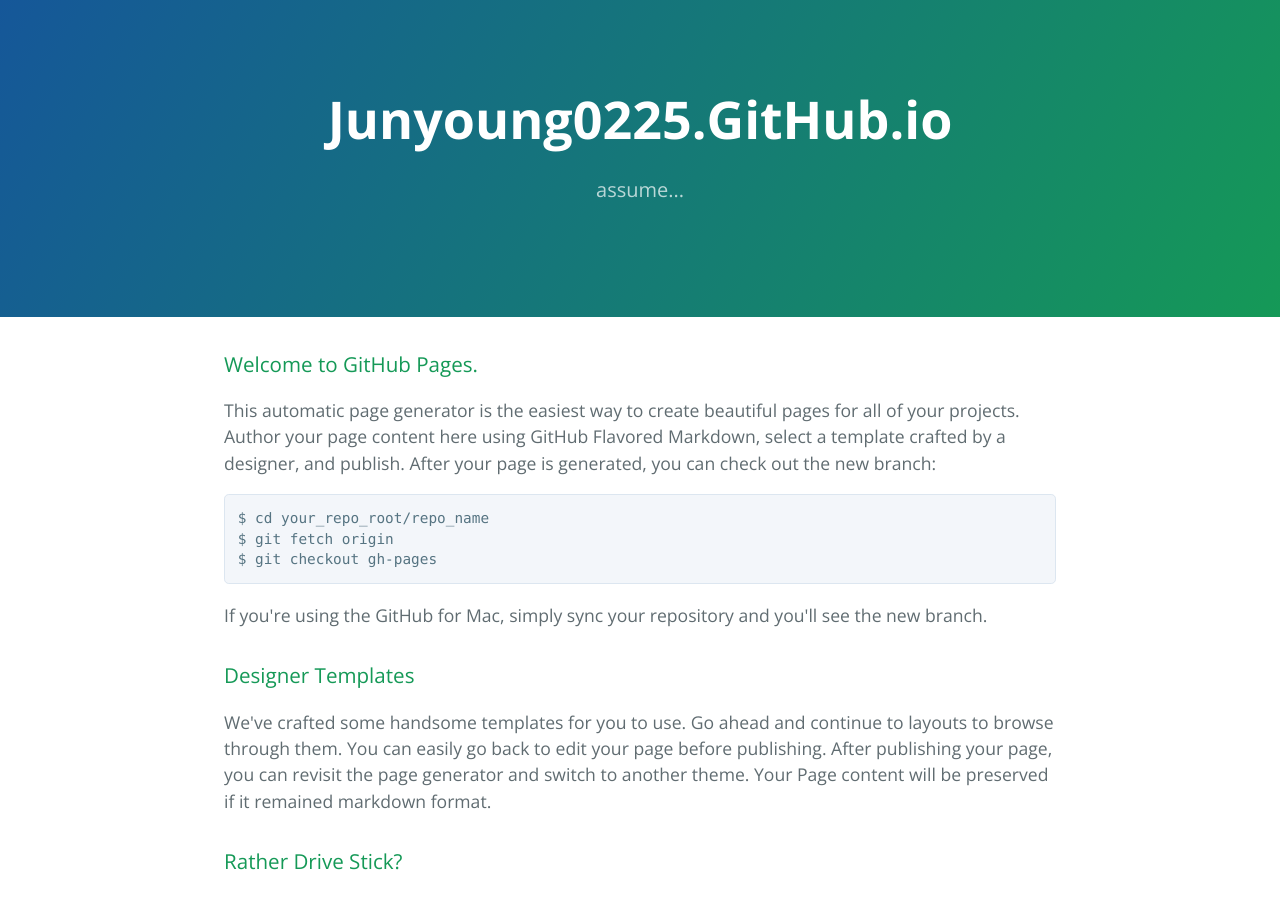
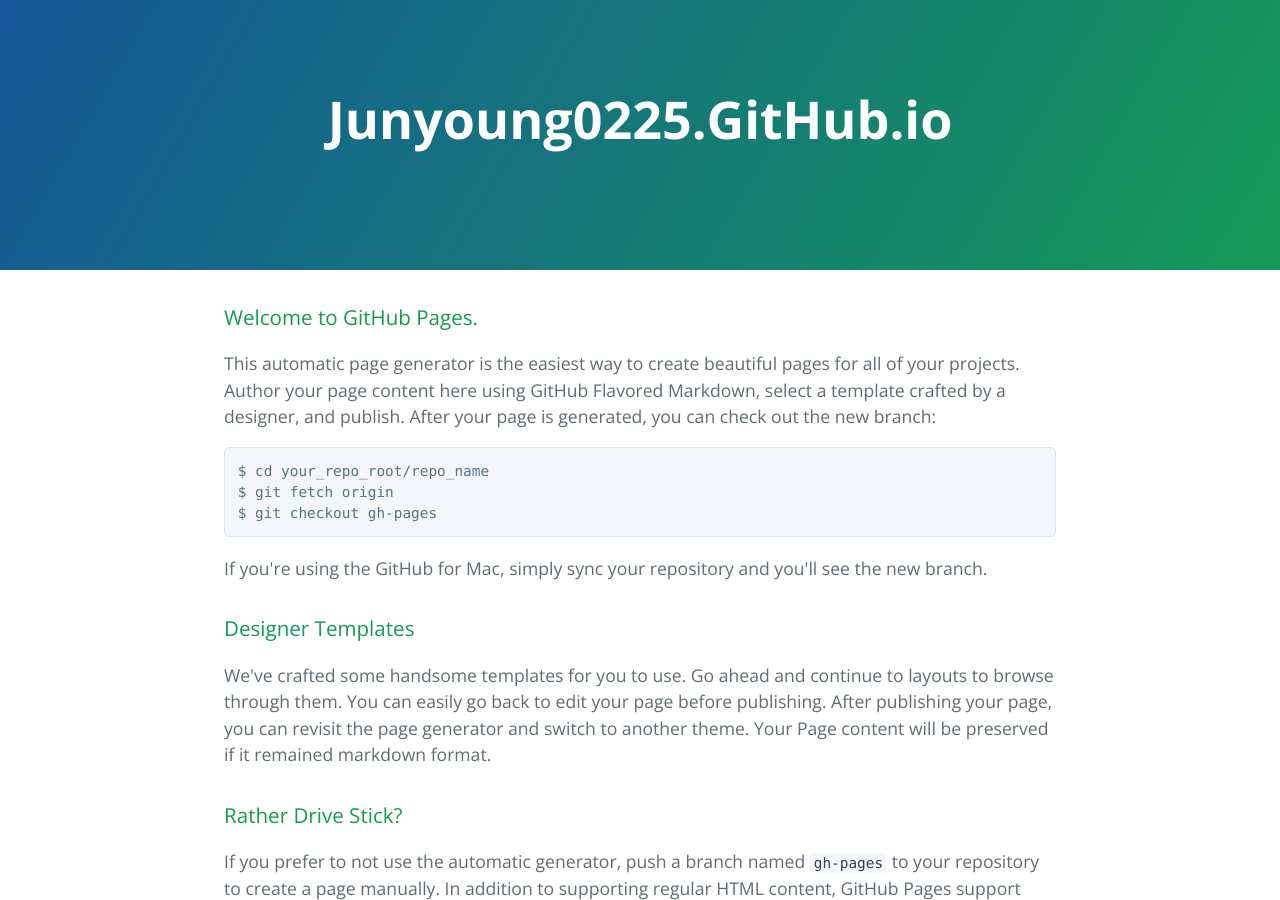
Before and after one commit to junyoung0225/junyoung0225.github.com, a Jekyll site: the page index.html, which Jekyll copies as it is, in a window 1280 px wide and 900 px high. Built offline with Jekyll 4.4.1, drawn with Linux system fonts in a browser that asks for light colours.

```diff
--- a/index.html
+++ b/index.html
@@ -12,7 +12,7 @@
   <body>
     <section class="page-header">
       <h1 class="project-name">Junyoung0225.GitHub.io</h1>
-      <h2 class="project-tagline">assume...</h2>
+      <h2 class="project-tagline"></h2>
     </section>
 
     <section class="main-content">
```
Also changed, not shown: params.json (+1 -1 lines).
